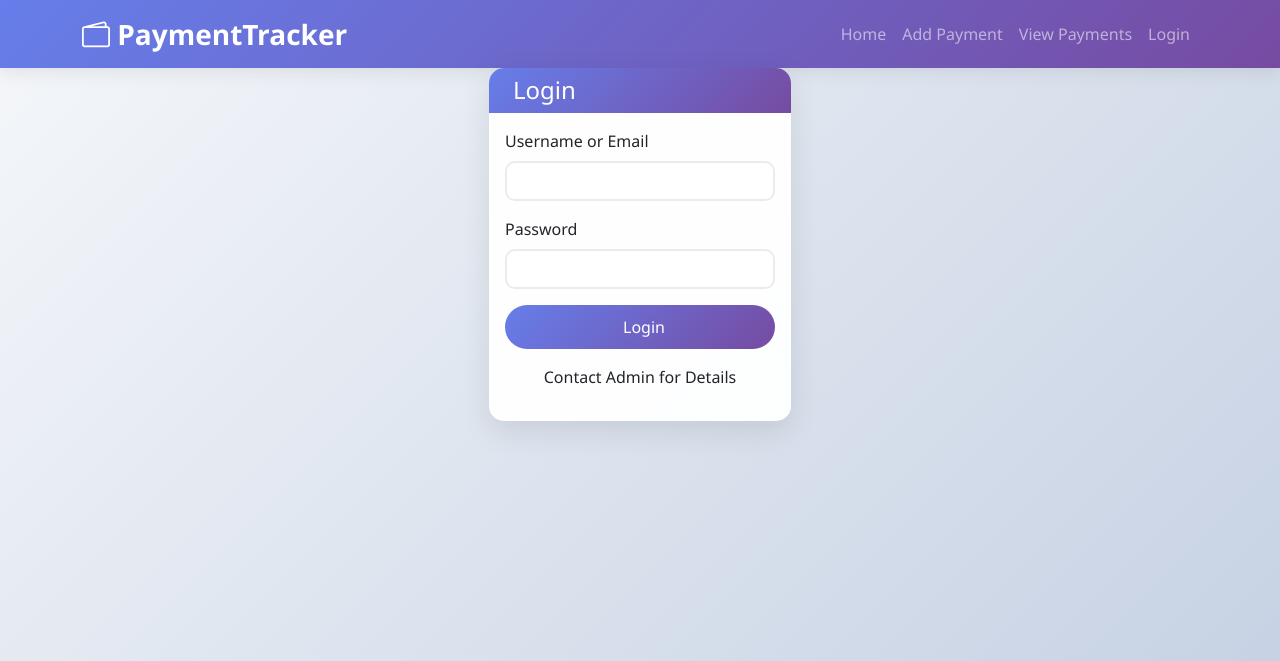
After one commit to yash-sonani/PaymentTracker, a Flask app: page /login in a window 1280 px wide. The commit adds this page. Shown: the top 661 px of the page. Run offline with Flask 3, Linux system fonts and the light colour scheme; some libraries are stand-ins or nearby versions.

Commit message:
Add Login

```diff
--- a/app.py
+++ b/app.py
@@ -1,9 +1,11 @@
-from flask import Flask, render_template, request, redirect, url_for, flash, jsonify, send_file
+from flask import Flask, render_template, request, redirect, url_for, flash, jsonify, send_file, session
 import mysql.connector
 from mysql.connector import Error
 import io
 from datetime import datetime
 import os
+import hashlib
+from functools import wraps
 
 from checkprinting import makepdf
 
@@ -36,13 +38,49 @@ def get_db_connection():
         return None
 
 
+def hash_password(password):
+    """Hash password using SHA-256"""
+    return hashlib.sha256(password.encode()).hexdigest()
+
+
+def verify_password(password, hashed):
+    """Verify password against hash"""
+    return hash_password(password) == hashed
+
+
+def login_required(f):
+    """Decorator to require login for protected routes"""
+    @wraps(f)
+    def decorated_function(*args, **kwargs):
+        if 'user_id' not in session:
+            flash('Please log in to access this page.', 'error')
+            return redirect(url_for('login'))
+        return f(*args, **kwargs)
+    return decorated_function
+
+
 def init_db():
-    """Initialize database table"""
+    """Initialize database tables"""
     connection = get_db_connection()
     if connection:
         try:
             cursor = connection.cursor()
-            create_table_query = """
+
+            # Create users table
+            create_users_table = """
+            CREATE TABLE IF NOT EXISTS users (
+                id INT AUTO_INCREMENT PRIMARY KEY,
+                username VARCHAR(50) UNIQUE NOT NULL,
+                email VARCHAR(100) UNIQUE NOT NULL,
+                password_hash VARCHAR(64) NOT NULL,
+                created_at TIMESTAMP DEFAULT CURRENT_TIMESTAMP,
+                updated_at TIMESTAMP DEFAULT CURRENT_TIMESTAMP ON UPDATE CURRENT_TIMESTAMP
+            )
+            """
+            cursor.execute(create_users_table)
+
+            # Create payments table
+            create_payments_table = """
             CREATE TABLE IF NOT EXISTS payments (
                 id INT AUTO_INCREMENT PRIMARY KEY,
                 payee VARCHAR(255) NOT NULL,
@@ -54,22 +92,77 @@ def init_db():
                 updated_at TIMESTAMP DEFAULT CURRENT_TIMESTAMP ON UPDATE CURRENT_TIMESTAMP
             )
             """
-            cursor.execute(create_table_query)
+            cursor.execute(create_payments_table)
+
             connection.commit()
-            print("Table created successfully")
+            print("Tables created successfully")
         except Error as e:
-            print(f"Error creating table: {e}")
+            print(f"Error creating tables: {e}")
         finally:
             connection.close()
 
 
 @app.route("/")
+@login_required
 def home():
     """Home page with navigation options"""
-    return render_template("home.html")
+    if 'user_id' in session:
+        return render_template("home.html")
+    else:
+        return render_template("login.html")
+
+
+@app.route("/login", methods=["GET", "POST"])
+def login():
+    """User login"""
+    if request.method == "POST":
+        username_or_email = request.form.get("username_or_email").strip()
+        password = request.form.get("password")
+
+        if not all([username_or_email, password]):
+            flash("Please fill in all fields", "error")
+            return redirect(url_for("login"))
+
+        connection = get_db_connection()
+        if connection:
+            try:
+                cursor = connection.cursor(dictionary=True)
+
+                # Check if user exists (by username or email)
+                cursor.execute(
+                    "SELECT * FROM users WHERE username = %s OR email = %s",
+                    (username_or_email, username_or_email)
+                )
+                user = cursor.fetchone()
+
+                if user and verify_password(password, user['password_hash']):
+                    # Login successful
+                    session['user_id'] = user['id']
+                    session['username'] = user['username']
+                    flash(f"Welcome back, {user['username']}!", "success")
+                    return render_template("home.html")
+                else:
+                    flash("Invalid username/email or password", "error")
+            except Error as e:
+                flash(f"Error during login: {e}", "error")
+            finally:
+                connection.close()
+        else:
+            flash("Database connection failed", "error")
+
+    return render_template("login.html")
+
+
+@app.route("/logout")
+def logout():
+    """User logout"""
+    session.clear()
+    flash("You have been logged out successfully", "success")
+    return render_template("login.html")
 
 
 @app.route("/add_payment", methods=["GET", "POST"])
+@login_required
 def add_payment():
     """Add new payment record"""
     if request.method == "POST":
@@ -110,8 +203,9 @@ def add_payment():
 
 
 @app.route("/view_payments")
+@login_required
 def view_payments():
-    """View all payment records with search functionality"""
+    """View all payment records for the current user"""
     connection = get_db_connection()
     payments = []
 
@@ -145,8 +239,9 @@ def view_payments():
 
 
 @app.route("/edit_payment/<int:payment_id>", methods=["GET", "POST"])
+@login_required
 def edit_payment(payment_id):
-    """Edit existing payment record"""
+    """Edit existing payment record (only if it belongs to the current user)"""
     connection = get_db_connection()
 
     if request.method == "POST":
@@ -159,6 +254,7 @@ def edit_payment(payment_id):
         if connection:
             try:
                 cursor = connection.cursor()
+                # Update only if the payment belongs to the current user
                 update_query = """
                 UPDATE payments
                 SET payee = %s, amount = %s, date = %s, memo = %s, address = %s
@@ -168,9 +264,13 @@ def edit_payment(payment_id):
                     update_query,
                     (payee, float(amount), date, memo, address, payment_id),
                 )
-                connection.commit()
-                flash("Payment record updated successfully!", "success")
-                return redirect(url_for("view_payments"))
+
+                if cursor.rowcount > 0:
+                    connection.commit()
+                    flash("Payment record updated successfully!", "success")
+                    return redirect(url_for("view_payments"))
+                else:
+                    flash("Payment record not found or you don't have permission to edit it", "error")
             except Error as e:
                 flash(f"Error updating record: {e}", "error")
             finally:
@@ -181,7 +281,10 @@ def edit_payment(payment_id):
     if connection:
         try:
             cursor = connection.cursor(dictionary=True)
-            cursor.execute("SELECT * FROM payments WHERE id = %s", (payment_id,))
+            cursor.execute(
+                "SELECT * FROM payments WHERE id = %s",
+                (payment_id)
+            )
             payment = cursor.fetchone()
             if payment and payment["date"]:
                 payment["date"] = payment["date"].strftime("%Y-%m-%d")
@@ -191,23 +294,31 @@ def edit_payment(payment_id):
             connection.close()
 
     if not payment:
-        flash("Payment record not found", "error")
+        flash("Payment record not found or you don't have permission to edit it", "error")
         return redirect(url_for("view_payments"))
 
     return render_template("edit_payment.html", payment=payment)
 
 
 @app.route("/delete_payment/<int:payment_id>", methods=["POST"])
+@login_required
 def delete_payment(payment_id):
-    """Delete payment record"""
+    """Delete payment record (only if it belongs to the current user)"""
     connection = get_db_connection()
 
     if connection:
         try:
             cursor = connection.cursor()
-            cursor.execute("DELETE FROM payments WHERE id = %s", (payment_id,))
-            connection.commit()
-            flash("Payment record deleted successfully!", "success")
+            cursor.execute(
+                "DELETE FROM payments WHERE id = %s",
+                (payment_id)
+            )
+
+            if cursor.rowcount > 0:
+                connection.commit()
+                flash("Payment record deleted successfully!", "success")
+            else:
+                flash("Payment record not found or you don't have permission to delete it", "error")
         except Error as e:
             flash(f"Error deleting record: {e}", "error")
         finally:
@@ -219,14 +330,18 @@ def delete_payment(payment_id):
 
 
 @app.route("/download_payment/<int:payment_id>", methods=["POST"])
+@login_required
 def download_payment(payment_id):
-    """Download payment record as PDF"""
+    """Download payment record as PDF (only if it belongs to the current user)"""
     connection = get_db_connection()
 
     if connection:
         try:
             cursor = connection.cursor(dictionary=True)
-            cursor.execute("SELECT * FROM payments WHERE id = %s", (payment_id,))
+            cursor.execute(
+                "SELECT * FROM payments WHERE id = %s",
+                (payment_id)
+            )
             payment = cursor.fetchone()
 
             if payment:
@@ -255,9 +370,8 @@ def download_payment(payment_id):
                     download_name=file_name,
                     mimetype='application/pdf'
                 )
-
             else:
-                flash("Payment record not found", "error")
+                flash("Payment record not found or you don't have permission to download it", "error")
         except Error as e:
             flash(f"Error downloading record: {e}", "error")
         finally:
@@ -269,15 +383,18 @@ def download_payment(payment_id):
 
 
 @app.route("/api/payments")
+@login_required
 def api_payments():
-    """API endpoint for payment data (for DataTables)"""
+    """API endpoint for payment data (for DataTables) - only current user's data"""
     connection = get_db_connection()
     payments = []
 
     if connection:
         try:
             cursor = connection.cursor(dictionary=True)
-            cursor.execute("SELECT * FROM payments ORDER BY date DESC")
+            cursor.execute(
+                "SELECT * FROM payments ORDER BY date DESC"
+            )
             payments = cursor.fetchall()
 
             # Convert date objects to strings
@@ -293,6 +410,36 @@ def api_payments():
     return jsonify({"data": payments})
 
 
+@app.route("/profile")
+@login_required
+def profile():
+    """User profile page"""
+    connection = get_db_connection()
+    user = None
+
+    if connection:
+        try:
+            cursor = connection.cursor(dictionary=True)
+            cursor.execute("SELECT * FROM users WHERE id = %s", (session['user_id'],))
+            user = cursor.fetchone()
+
+            if user:
+                # Remove password hash from user data
+                del user['password_hash']
+
+                # Format timestamps
+                if user["created_at"]:
+                    user["created_at"] = user["created_at"].strftime("%Y-%m-%d %H:%M:%S")
+                if user["updated_at"]:
+                    user["updated_at"] = user["updated_at"].strftime("%Y-%m-%d %H:%M:%S")
+        except Error as e:
+            flash(f"Error fetching profile: {e}", "error")
+        finally:
+            connection.close()
+
+    return render_template("profile.html", user=user)
+
+
 if __name__ == "__main__":
     # Initialize database
     init_db()
--- a/templates/base.html
+++ b/templates/base.html
@@ -78,7 +78,7 @@
         .hero-section {
             background: var(--primary-gradient);
             color: white;
-            padding: 60px 0;
+            padding: 30px 0;
             margin-bottom: 30px;
         }
 
@@ -124,6 +124,25 @@
                         <a class="nav-link" href="{{ url_for('view_payments') }}">View Payments</a>
                     </li>
                 </ul>
+
+                <ul class="navbar-nav">
+                    {% if session.user_id %}
+                        <li class="nav-item dropdown">
+                            <a class="nav-link dropdown-toggle" href="#" id="navbarDropdown" role="button" data-bs-toggle="dropdown">
+                                <i class="fas fa-user me-1"></i>{{ session.username }}
+                            </a>
+                            <ul class="dropdown-menu">
+                                <li><a class="dropdown-item" href="{{ url_for('logout') }}">Logout</a></li>
+                            </ul>
+                        </li>
+                    {% else %}
+                        <li class="nav-item">
+                            <a class="nav-link" href="{{ url_for('login') }}">Login</a>
+                        </li>
+                    {% endif %}
+                </ul>
+
+
             </div>
         </div>
     </nav>
--- /dev/null
+++ b/templates/login.html
@@ -0,0 +1,39 @@
+{% extends "base.html" %}
+{% block title %}Login - Payment Tracker{% endblock %}
+
+{% block content %}
+<div class="row justify-content-center">
+    <div class="col-md-3">
+        <div class="card">
+            <div class="card-header">
+                <h4 class="mb-0">
+                    <i class="fas fa-sign-in-alt me-2"></i>Login
+                </h4>
+            </div>
+            <div class="card-body">
+                <form method="POST">
+                    <div class="mb-3">
+                        <label for="username_or_email" class="form-label">Username or Email</label>
+                        <input type="text" class="form-control" id="username_or_email" name="username_or_email" required>
+                    </div>
+
+                    <div class="mb-3">
+                        <label for="password" class="form-label">Password</label>
+                        <input type="password" class="form-control" id="password" name="password" required>
+                    </div>
+
+                    <div class="d-grid">
+                        <button type="submit" class="btn btn-primary">
+                            <i class="fas fa-sign-in-alt me-2"></i>Login
+                        </button>
+                    </div>
+                </form>
+
+                <div class="text-center mt-3">
+                    <p>Contact Admin for Details</p>
+                </div>
+            </div>
+        </div>
+    </div>
+</div>
+{% endblock %}
```
Also changed, not shown: 1 other file.
